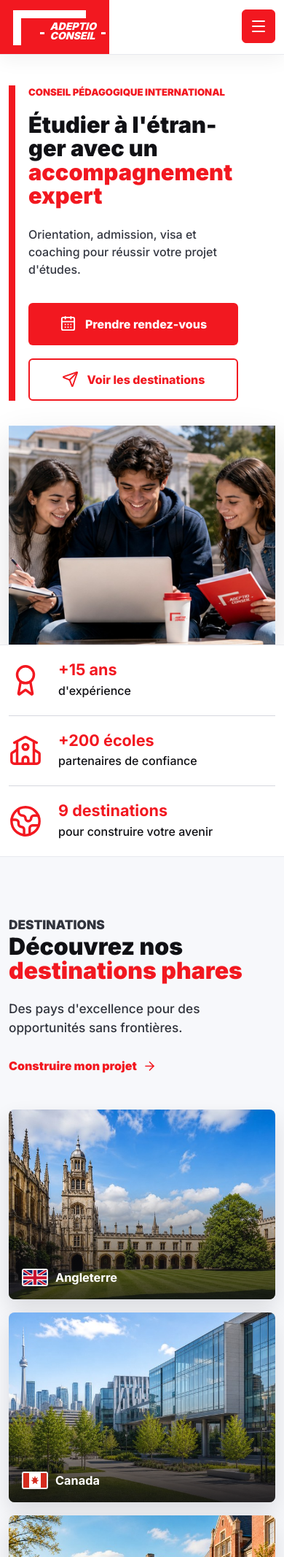
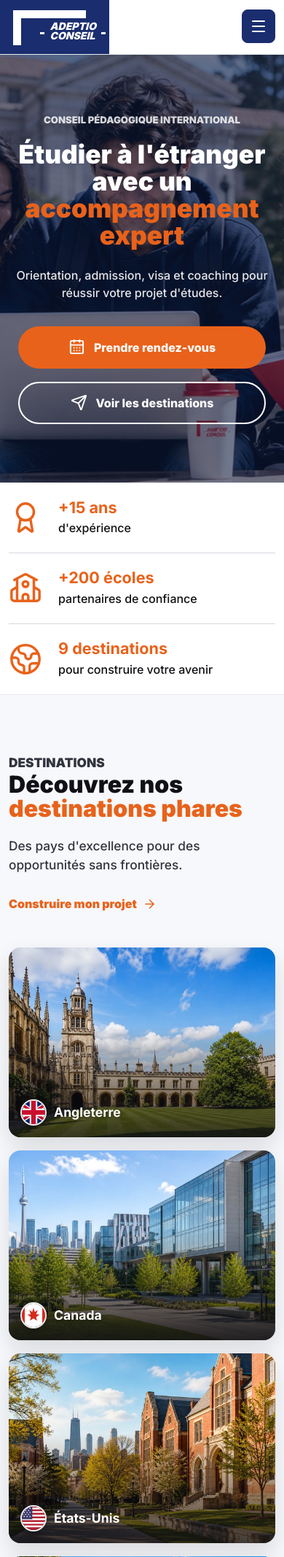
Before and after one commit to 3aym1x/adeptio, a PHP site: page / in a window 390 px wide. Shown: the top 2133 px of the page at 73% size. Run offline with PHP 8.4, Linux system fonts and the light colour scheme.

Commit message:
design change

```diff
--- a/assets/css/styles.css
+++ b/assets/css/styles.css
@@ -1,6 +1,8 @@
 :root {
-  --red: #f21820;
-  --red-dark: #c81219;
+  --orange: #E8621B;
+  --orange-dark: #C4510E;
+  --navy: #1a2d6e;
+  --navy-dark: #0d1b3e;
   --ink: #111115;
   --muted: #5c606b;
   --line: #e8e9ee;
@@ -58,7 +62,7 @@ textarea {
   grid-template-columns: 254px minmax(0, 1fr) auto;
   align-items: center;
   min-height: 112px;
-  background: rgba(255, 255, 255, 0.96);
+  background: rgba(255, 255, 255, 0.97);
   border-bottom: 1px solid var(--line);
   box-shadow: 0 8px 24px rgba(16, 18, 24, 0.05);
   backdrop-filter: blur(14px);
@@ -69,7 +73,7 @@ textarea {
   display: block;
   height: 112px;
   overflow: hidden;
-  background: var(--red);
+  background: var(--navy);
 }
 
 .brand-shape {
@@ -155,13 +159,13 @@ textarea {
   width: 0;
   height: 4px;
   content: "";
-  background: var(--red);
+  background: var(--orange);
   transition: width 180ms ease;
 }
 
 .nav-link:hover,
 .nav-link.is-active {
-  color: var(--red);
+  color: var(--orange);
 }
 
 .nav-link:hover::after,
@@ -177,7 +181,7 @@ textarea {
   gap: 12px;
   min-height: 58px;
   border: 2px solid transparent;
-  border-radius: 6px;
+  border-radius: 30px;
   font-weight: 800;
   transition: transform 180ms ease, border-color 180ms ease, color 180ms ease, background 180ms ease;
 }
@@ -206,63 +210,86 @@ textarea {
   display: none;
 }
 
+/* ── Hero ─────────────────────────────────────────────────── */
+
 .hero {
   position: relative;
   overflow: hidden;
-  padding: 86px 0 0;
-  background: linear-gradient(90deg, #ffffff 0%, #ffffff 58%, #eef5ff 58%, #f7fbff 100%);
+  padding: 110px 0;
+  background: url('../img/hero-students.jpg') center / cover no-repeat;
+  min-height: 520px;
+  display: flex;
+  align-items: center;
+}
+
+.hero::before {
+  position: absolute;
+  inset: 0;
+  content: "";
+  background: rgba(13, 27, 62, 0.58);
+  z-index: 1;
 }
 
 .hero-grid {
   position: relative;
   z-index: 2;
-  display: grid;
-  grid-template-columns: minmax(520px, 0.96fr) minmax(500px, 1.04fr);
-  gap: clamp(30px, 3.8vw, 58px);
+  display: flex;
+  flex-direction: column;
   align-items: center;
-  min-height: 558px;
+  text-align: center;
+  gap: 0;
+  min-height: auto;
 }
 
 .hero-copy {
   min-width: 0;
-  max-width: 690px;
-  padding-left: 48px;
-  border-left: 14px solid var(--red);
+  max-width: 820px;
+  padding-left: 0;
+  border-left: none;
+  color: var(--white);
 }
 
-.eyebrow,
+.eyebrow {
+  margin: 0 0 18px;
+  color: rgba(255, 255, 255, 0.82);
+  font-size: 0.82rem;
+  font-weight: 900;
+  text-transform: uppercase;
+}
+
 .section-kicker {
   margin: 0 0 18px;
-  color: var(--red);
+  color: var(--orange);
   font-size: 0.82rem;
   font-weight: 900;
   text-transform: uppercase;
 }
 
 .hero h1 {
-  max-width: 760px;
+  max-width: 820px;
   margin: 0;
-  font-size: clamp(3rem, 4.12vw, 4.65rem);
+  color: var(--white);
+  font-size: clamp(2.6rem, 4.12vw, 4.65rem);
   font-weight: 900;
-  line-height: 1;
+  line-height: 1.05;
 }
 
-.hero h1 span,
-.section-intro h2 span {
+.hero h1 span {
   display: block;
-  color: var(--red);
+  color: var(--orange);
 }
 
 .hero-lead {
-  max-width: 570px;
-  margin: 24px 0 34px;
-  color: #343741;
-  font-size: clamp(1.05rem, 1.5vw, 1.35rem);
+  max-width: 600px;
+  margin: 24px auto 34px;
+  color: rgba(255, 255, 255, 0.9);
+  font-size: clamp(1.05rem, 1.5vw, 1.25rem);
 }
 
 .hero-actions {
   display: flex;
   flex-wrap: wrap;
+  justify-content: center;
   gap: 18px;
 }
 
@@ -273,35 +300,26 @@ textarea {
 
 .btn-primary {
   color: var(--white);
-  background: var(--red);
+  background: var(--orange);
 }
 
 .btn-secondary {
-  color: var(--red);
-  background: var(--white);
-  border-color: var(--red);
+  color: var(--white);
+  background: transparent;
+  border-color: var(--white);
 }
 
 .btn-secondary:hover {
-  color: var(--white);
-  background: var(--red);
+  color: var(--navy);
+  background: var(--white);
   transform: translateY(-2px);
 }
 
 .hero-media {
-  position: relative;
-  min-width: 0;
-  min-height: 430px;
-  margin: 0;
-  box-shadow: var(--shadow);
+  display: none;
 }
 
-.hero-media img {
-  width: 100%;
-  height: min(48vw, 466px);
-  min-height: 430px;
-  object-fit: cover;
-}
+/* ── Stats ────────────────────────────────────────────────── */
 
 .stats {
   background: var(--white);
@@ -331,13 +349,13 @@ textarea {
 .stat-item svg {
   width: 46px;
   height: 46px;
-  color: var(--red);
+  color: var(--orange);
   stroke-width: 1.8;
 }
 
 .stat-item strong {
   display: block;
-  color: var(--red);
+  color: var(--orange);
   font-size: clamp(1.35rem, 2vw, 1.65rem);
   line-height: 1.1;
 }
@@ -373,6 +393,11 @@ textarea {
   line-height: 1.04;
 }
 
+.section-intro h2 span {
+  display: block;
+  color: var(--orange);
+}
+
 .section-intro p,
 .about-copy p,
 .contact-copy p {
@@ -386,7 +411,7 @@ textarea {
   align-items: center;
   gap: 8px;
   margin-top: 28px;
-  color: var(--red);
+  color: var(--orange);
   font-weight: 900;
 }
 
@@ -405,7 +430,7 @@ textarea {
   position: relative;
   min-height: 260px;
   overflow: hidden;
-  border-radius: 8px;
+  border-radius: 16px;
   background: #dfe6f1;
   box-shadow: 0 14px 30px rgba(17, 17, 21, 0.12);
 }
@@ -414,7 +439,7 @@ textarea {
   position: absolute;
   inset: 0;
   content: "";
-  background: linear-gradient(180deg, rgba(17, 17, 21, 0) 42%, rgba(17, 17, 21, 0.78) 100%);
+  background: linear-gradient(180deg, rgba(17, 17, 21, 0) 42%, rgba(17, 17, 21, 0.80) 100%);
 }
 
 .destination-card > img {
@@ -431,26 +456,34 @@ textarea {
 
 .destination-label {
   position: absolute;
-  right: 18px;
-  bottom: 18px;
-  left: 18px;
+  left: 16px;
+  bottom: 16px;
+  right: 16px;
   z-index: 2;
   display: flex;
   align-items: center;
   gap: 10px;
   color: var(--white);
-  font-size: 1.02rem;
+  font-size: 1.05rem;
+  font-weight: 700;
+}
+
+.destination-label strong {
+  font-size: 1.1rem;
+  text-shadow: 0 1px 4px rgba(0,0,0,0.4);
 }
 
 .flag {
   width: 36px;
-  height: 24px;
+  height: 36px;
   flex: 0 0 auto;
   object-fit: cover;
-  border: 2px solid rgba(255, 255, 255, 0.92);
-  border-radius: 3px;
-  box-shadow: 0 5px 14px rgba(0, 0, 0, 0.24);
+  border: 2.5px solid rgba(255, 255, 255, 0.92);
+  border-radius: 50%;
+  box-shadow: 0 4px 12px rgba(0, 0, 0, 0.3);
 }
+
+/* ── About ────────────────────────────────────────────────── */
 
 .about,
 .contact {
@@ -677,19 +723,9 @@ textarea {
     gap: 24px;
   }
 
-  .hero-grid,
   .about-layout,
   .contact-layout {
     grid-template-columns: 1fr;
-  }
-
-  .hero {
-    background: var(--white);
-  }
-
-  .hero-media {
-    max-width: 860px;
-    margin-left: auto;
   }
 
   .destinations-layout {
@@ -767,9 +805,9 @@ textarea {
     height: 46px;
     margin-right: 0;
     color: var(--white);
-    background: var(--red);
-    border: 1px solid var(--red);
-    border-radius: 6px;
+    background: var(--navy);
+    border: 1px solid var(--navy);
+    border-radius: 8px;
   }
 
   .main-nav {
@@ -806,58 +844,26 @@ textarea {
   }
 
   .hero {
-    padding-top: 42px;
+    padding: 80px 0;
+    min-height: 420px;
   }
 
-  .hero-grid {
-    min-height: auto;
-    gap: 34px;
-  }
-
-  .hero-copy {
-    width: 100%;
-    max-width: 100%;
-    padding-left: 24px;
-    border-left-width: 9px;
-  }
-
-  .hero h1 {
-    max-width: 318px;
-    font-size: clamp(1.95rem, 6vw, 3.2rem);
-    line-height: 1.06;
-    hyphens: auto;
-    overflow-wrap: break-word;
-  }
-
-  .hero-lead,
   .hero-actions {
-    max-width: 318px;
-  }
-
-  .hero h1 span {
-    overflow-wrap: anywhere;
-  }
-
-  .hero-actions,
-  .btn {
-    width: 100%;
+    flex-direction: column;
+    align-items: center;
   }
 
   .btn {
     min-width: 0;
+    width: 100%;
+    max-width: 340px;
     padding-inline: 18px;
-    text-align: center;
   }
 
   .btn span {
     min-width: 0;
     white-space: normal;
     overflow-wrap: anywhere;
-  }
-
-  .hero-media,
-  .hero-media img {
-    min-height: 300px;
   }
 
   .stats-grid,
@@ -914,18 +922,8 @@ textarea {
     font-size: 14px;
   }
 
-  .hero-copy {
-    padding-left: 18px;
-  }
-
   .hero h1 {
-    max-width: 288px;
-    font-size: 1.92rem;
-  }
-
-  .hero-lead,
-  .hero-actions {
-    max-width: 288px;
+    font-size: 2.2rem;
   }
 
   .hero-lead {
```
Also changed, not shown: other parts of assets/css/styles.css (+34 -13 lines).
